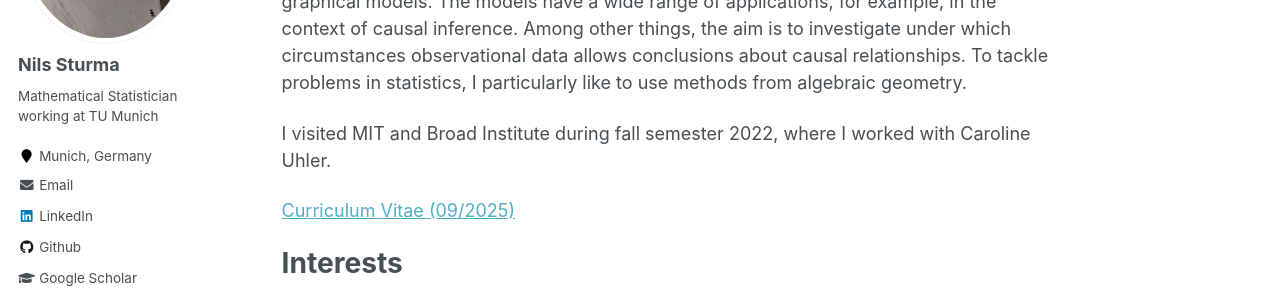
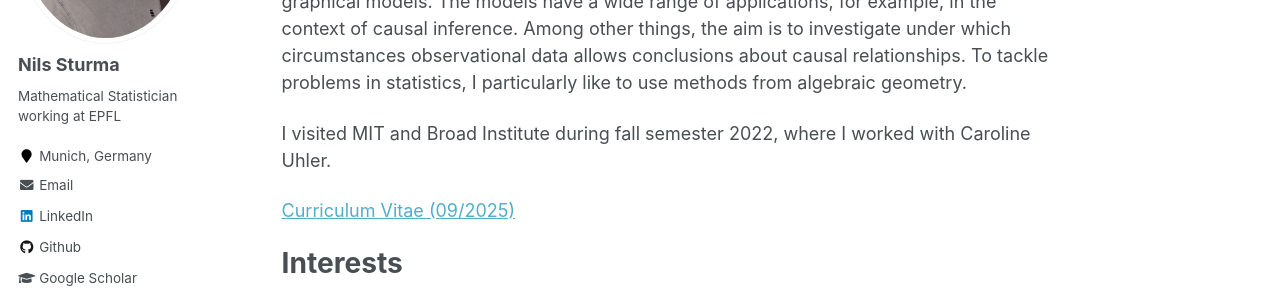
Before and after one commit to NilsSturma/nilssturma.github.io, a Jekyll site: the page built from _pages/about.md, in a window 1280 px wide. Shown: the part 280-580 px from the top of the page. Built offline with Jekyll 4.4.1, drawn with Linux system fonts in a browser that asks for light colours; some web fonts are replaced.

Commit message:
updated short desciption

```diff
--- a/_config.yml
+++ b/_config.yml
@@ -10,7 +10,7 @@ locale                   : "en-US"
 title                    : "Nils Sturma"
 title_separator          : "-"
 name                     : &name "Nils Sturma"
-description              : &description "PhD Student in Statistics"
+description              : &description "Postdoctoral Researcher in Statistics"
 url                      : https://nilssturma.github.io # the base hostname & protocol for your site e.g. "https://mmistakes.github.io"
 baseurl                  : "" # the subpath of your site, e.g. "/blog"
 repository               : "NilsSturma/nilssturma.github.io"
@@ -82,7 +82,7 @@ analytics:
 author:
   name             : "Nils Sturma"
   avatar           : "Nils.png"
-  bio              : "Mathematical Statistician working at TU Munich"
+  bio              : "Mathematical Statistician working at EPFL"
   location         : "Munich, Germany"
   employer         :
   pubmed           : #"https://www.ncbi.nlm.nih.gov/pubmed/?term=john+snow"
```
